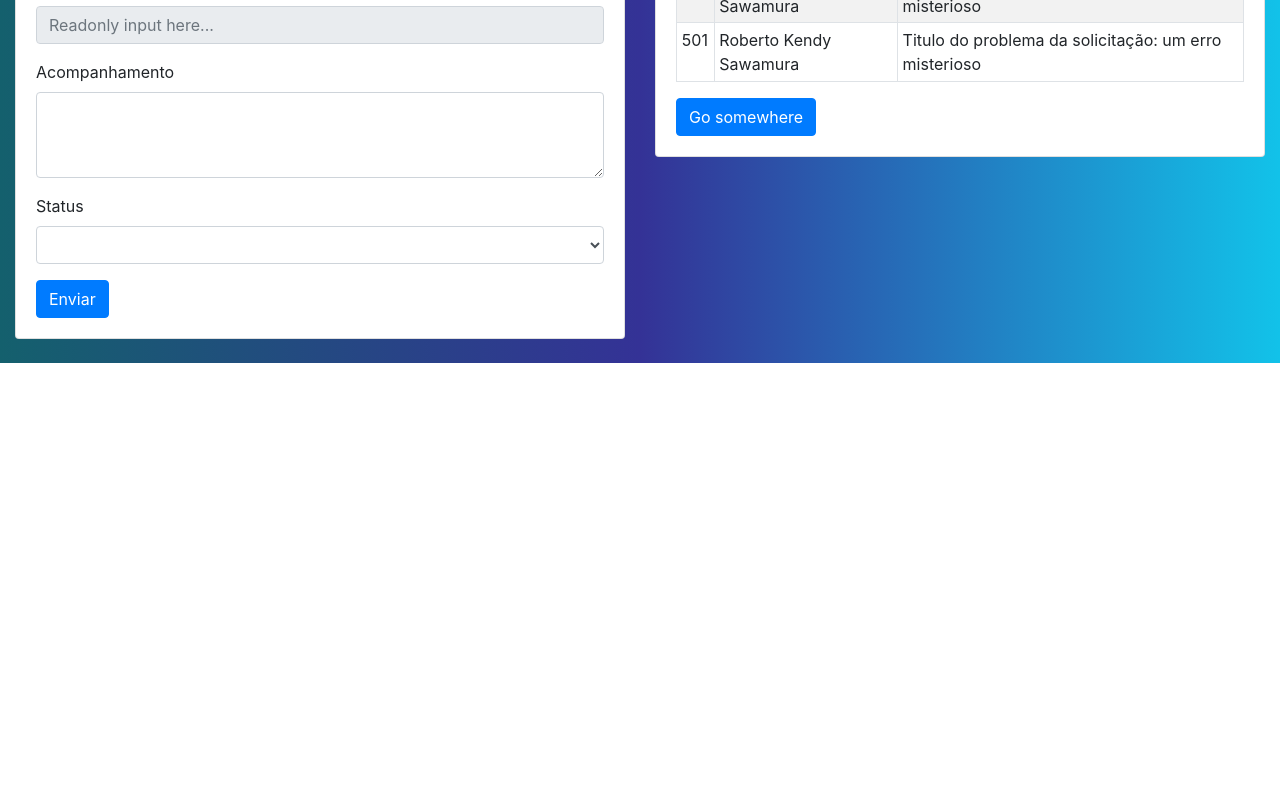
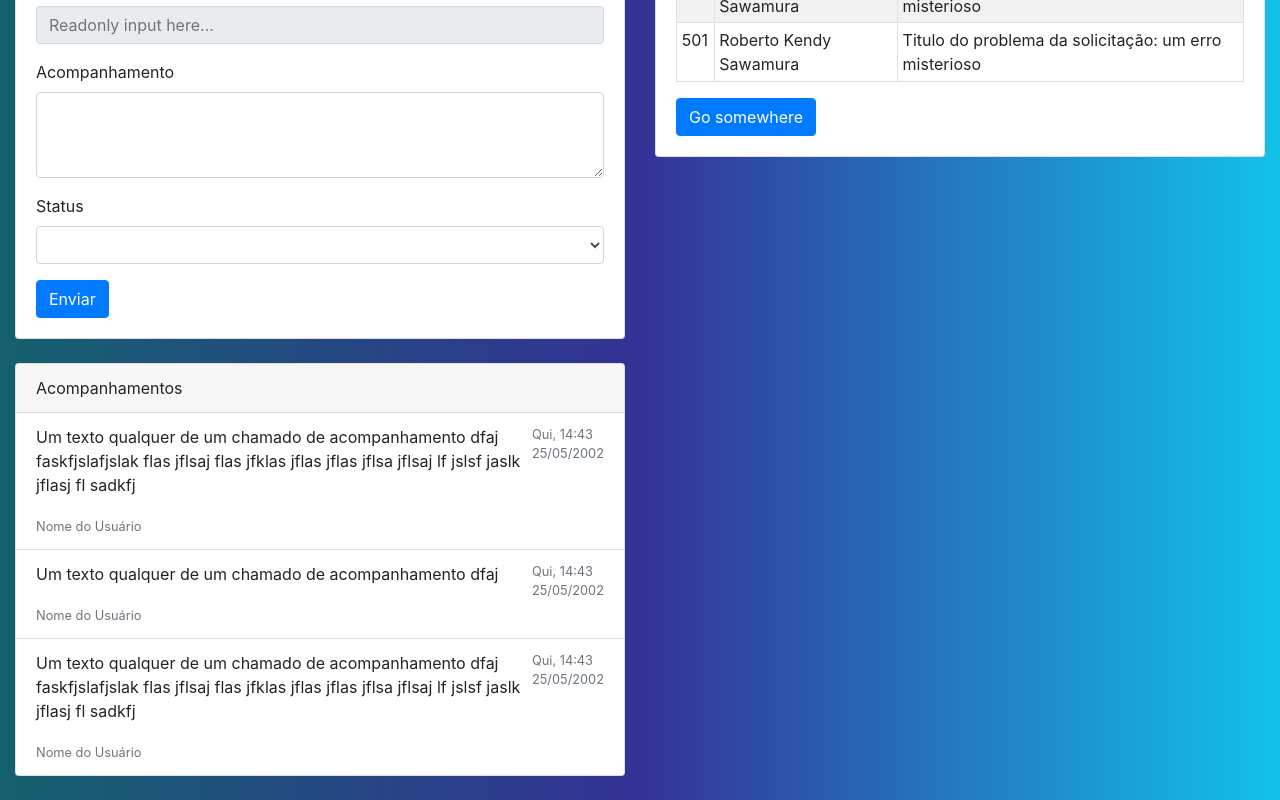
Before and after one commit to rkendy/ss-react, a React (Create React App) app: page / in a window 1280 px wide. Shown: the part 675-1475 px from the top of the page. Before the commit the page ends 1038 px from the top, so only its background shows below. Built offline with nearby package versions, Linux system fonts and the light colour scheme.

Commit message:
Adicionando Acompanhamento

```diff
--- /dev/null
+++ b/src/components/Acompanhamento.js
@@ -0,0 +1,58 @@
+import { Card, Row, Col, ListGroup } from "react-bootstrap";
+
+export default function Acompanhamento() {
+  return (
+    <Card className="mb-4">
+      <Card.Header>Acompanhamentos</Card.Header>
+      <ListGroup variant="flush">
+        <ListGroup.Item>
+          <div class="d-flex justify-content-between">
+            <p>
+              Um texto qualquer de um chamado de acompanhamento dfaj
+              faskfjslafjslak flas jflsaj flas jfklas jflas jflas jflsa jflsaj
+              lf jslsf jaslk jflasj fl sadkfj
+            </p>
+            <small className="text-muted">
+              Qui, 14:43
+              <br />
+              25/05/2002
+            </small>
+          </div>
+          <footer className="align-text-top">
+            <small className="text-muted">Nome do Usuário</small>
+          </footer>
+        </ListGroup.Item>
+        <ListGroup.Item>
+          <div class="d-flex justify-content-between">
+            <p>Um texto qualquer de um chamado de acompanhamento dfaj</p>
+            <small className="text-muted">
+              Qui, 14:43
+              <br />
+              25/05/2002
+            </small>
+          </div>
+          <footer className="align-text-top">
+            <small className="text-muted">Nome do Usuário</small>
+          </footer>
+        </ListGroup.Item>
+        <ListGroup.Item>
+          <div class="d-flex justify-content-between">
+            <p>
+              Um texto qualquer de um chamado de acompanhamento dfaj
+              faskfjslafjslak flas jflsaj flas jfklas jflas jflas jflsa jflsaj
+              lf jslsf jaslk jflasj fl sadkfj
+            </p>
+            <small className="text-muted">
+              Qui, 14:43
+              <br />
+              25/05/2002
+            </small>
+          </div>
+          <footer className="align-text-top">
+            <small className="text-muted">Nome do Usuário</small>
+          </footer>
+        </ListGroup.Item>
+      </ListGroup>
+    </Card>
+  );
+}
--- a/src/components/Solicitacao.js
+++ b/src/components/Solicitacao.js
@@ -29,6 +29,8 @@ export default function Solicitacao({ solicitacao }) {
           </Button>
         </Card.Body>
       </Card>
+
+      <Acompanhamento />
     </div>
   );
 }
```
